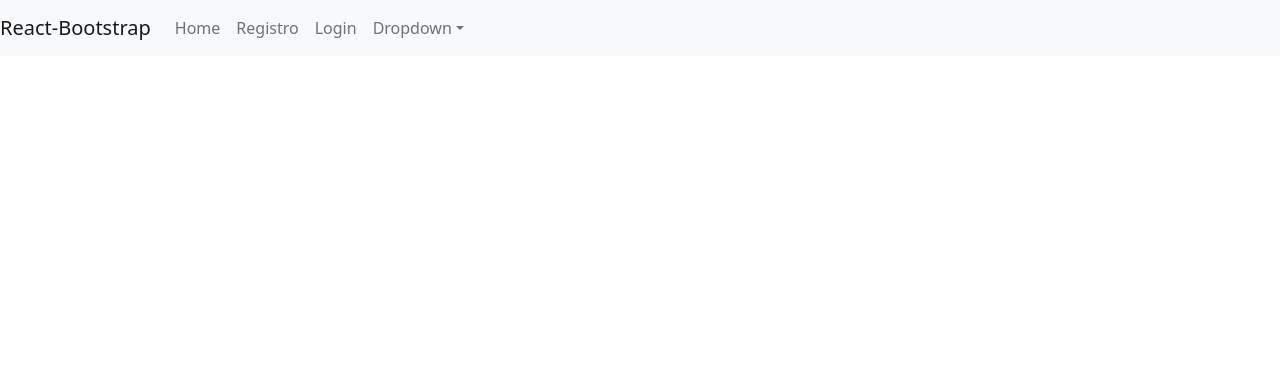
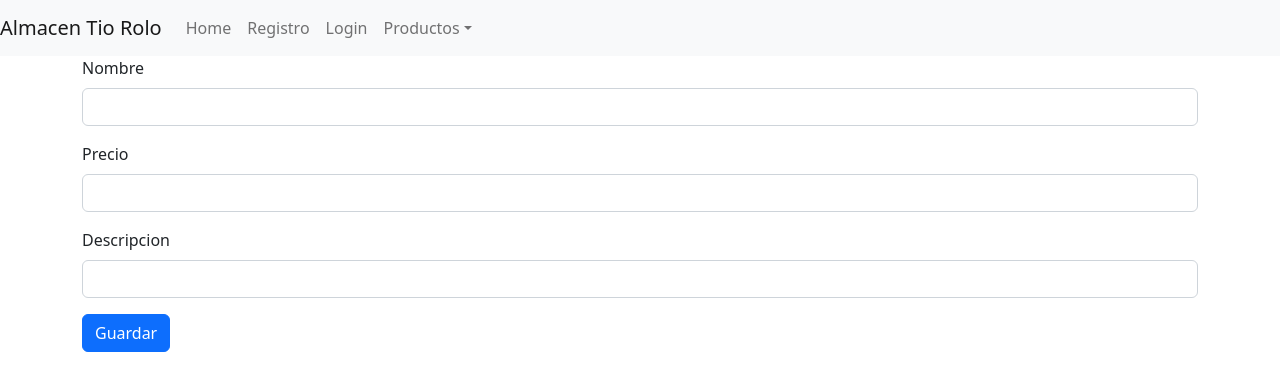
Before and after one commit to GuillermoBerlin/React_UTN, a React (Create React App) app: page /productos/alta in a window 1280 px wide. Shown: the top 390 px of the page. Built offline with nearby package versions, Linux system fonts and the light colour scheme.

Commit message:
firebase working

```diff
--- a/src/Components/Menu.js
+++ b/src/Components/Menu.js
@@ -8,23 +8,15 @@ function Menu(){
         <>
             <Navbar bg="light" expand="lg">
 
-                    <Navbar.Brand href="#home">React-Bootstrap</Navbar.Brand>
+                    <Navbar.Brand href="#home">Almacen Tio Rolo</Navbar.Brand>
                     <Navbar.Toggle aria-controls="basic-navbar-nav" />
                     <Navbar.Collapse id="basic-navbar-nav">
                     <Nav className="me-auto">
                         <Nav.Link as={Link} to="/">Home</Nav.Link>
                         <Nav.Link as={Link} to="/alta">Registro</Nav.Link>
                         <Nav.Link as={Link} to="/ingresar">Login</Nav.Link>
-                            <NavDropdown title="Dropdown" id="basic-nav-dropdown">
-                                <NavDropdown.Item href="#action/3.1">Action</NavDropdown.Item>
-                                <NavDropdown.Item href="#action/3.2">
-                                    Another action
-                                </NavDropdown.Item>
-                                <NavDropdown.Item href="#action/3.3">Something</NavDropdown.Item>
-                                <NavDropdown.Divider />
-                                <NavDropdown.Item href="#action/3.4">
-                                    Separated link
-                                </NavDropdown.Item>
+                            <NavDropdown title="Productos" id="basic-nav-dropdown">
+                                <NavDropdown.Item as={Link} to="/productos/alta">Alta</NavDropdown.Item>
                             </NavDropdown>
                     </Nav>
                     </Navbar.Collapse>
--- a/src/Components/Producto.js
+++ b/src/Components/Producto.js
@@ -1,6 +1,7 @@
 
 import { Link } from "react-router-dom";
 import {Card, Button, Col} from 'react-bootstrap'
+
 
 const styles = {
     img: {
@@ -14,6 +15,8 @@ function Producto(props) {
     const {nombre, precio,id, thumbnail} = props
 
 
+
+
         return(
             <>
             <Col>
@@ -22,7 +25,9 @@ function Producto(props) {
                     <Card.Body className="text-center">
                         <Card.Title >{nombre}</Card.Title>
                         <Card.Text>${precio}</Card.Text>
-                        <Button as={Link} to={"/producto/"+id} variant="primary">Go somewhere</Button>
+                        <Button as={Link} to={"/producto/"+id} variant="primary">Detalles</Button>
+                        <Button as={Link} to={"/productos/modificar/"+id} variant="primary">Modificar</Button>
+
                     </Card.Body>
                 </Card>
             </Col>
--- a/src/Components/Productos.js
+++ b/src/Components/Productos.js
@@ -15,8 +15,7 @@ function Productos(){
             const request = async ()=>{
             try{
                 const response = await getAllProductos()
-                setListadoProductos(response.data.results);
-
+                setListadoProductos(response);
                 setLoading(false)
                 console.log(listadoProductos)
             }catch(e){
@@ -41,7 +40,7 @@ function Productos(){
                 <h4>Productos</h4>
 
                 <Row>
-                {listadoProductos.map(listadoProducto=><Producto nombre= {listadoProducto.title} precio={listadoProducto.price} id={listadoProducto.id} thumbnail={listadoProducto.thumbnail}/>)}
+                {listadoProductos.map(listadoProducto=><Producto nombre= {listadoProducto.data().name} precio={listadoProducto.data().price} id={listadoProducto.id}/>)}
                 </Row>
 
             </div>
@@ -51,6 +50,4 @@ function Productos(){
 
 }
 
-
-
 export default Productos
--- a/src/Pages/Detalle.js
+++ b/src/Pages/Detalle.js
@@ -12,7 +12,7 @@ function Detalle(){
             const request = async ()=>{
             try{
                 const response = await getByIdProductos(id)
-                setProducto(response.data)
+                setProducto(response)
 
             }catch(e){
                 console.log(e)
@@ -25,7 +25,9 @@ function Detalle(){
 
     return(
          <>
-            <p>{producto.title}</p>
+            <p>{producto.data().name}</p>
+            <p>{producto.data().price}</p>
+            <p>{producto.data().description}</p>
         </>
     )
 }
--- /dev/null
+++ b/src/Pages/ProductosAlta.js
@@ -0,0 +1,58 @@
+import React, {useState} from "react"
+import firebase from "../Config/firebase"
+import {useForm} from "react-hook-form"
+import Button from 'react-bootstrap/Button';
+import Form from 'react-bootstrap/Form'
+
+
+function ProductosAlta(){
+
+    const { register, handleSubmit, formState: { errors } } = useForm();
+
+    const onSubmit= async(data)=>{
+
+        try{
+            const document = await firebase.firestore().collection("productos")
+            .add({
+                name:data.name,
+                price:data.price,
+                description:data.description
+            })
+            console.log("document",document)
+        }catch(e){
+            console.log(e)
+        }
+
+    }
+
+    return(
+        <>
+            <Form onSubmit={handleSubmit(onSubmit)}>
+                <Form.Group className="mb-3" controlId="formBasicEmail">
+                    <Form.Label>Nombre</Form.Label>
+                    <Form.Control type="text" {...register("name", {required: true})} />
+                    {errors.name && <span>Amigo this field is required</span>}
+                </Form.Group>
+
+                <Form.Group className="mb-3" controlId="formBasicEmail">
+                    <Form.Label>Precio</Form.Label>
+                    <Form.Control type="text" {...register("price", {required: true})} />
+                    {errors.apellido && <span>Amigo this field is required</span>}
+                </Form.Group>
+
+                <Form.Group className="mb-3" controlId="formBasicEmail">
+                    <Form.Label>Descripcion</Form.Label>
+                    <Form.Control type="text" {...register("description", {required: true})} />
+                    {errors.email && <span>Amigo this field is required</span>}
+                </Form.Group>
+
+
+                <Button variant="primary" type="submit">Guardar</Button>{' '}
+
+            </Form>
+
+        </>
+    )
+}
+
+export default ProductosAlta
--- /dev/null
+++ b/src/Pages/ProductosModificar.js
@@ -0,0 +1,78 @@
+import React, {useState, useEffect} from "react"
+import firebase from "../Config/firebase"
+import {useForm} from "react-hook-form"
+import Button from 'react-bootstrap/Button';
+import Form from 'react-bootstrap/Form'
+import { useParams } from "react-router-dom"
+import { getByIdProductos, update } from "../Service/productosServices"
+
+
+function ProductosModificar(){
+
+    const { register, handleSubmit, setValue, formState: { errors } } = useForm();
+    const {id} = useParams()
+
+    useEffect(
+        ()=>{
+            const request = async ()=>{
+            try{
+                const response = await getByIdProductos(id)
+                setValue("name", response.data().name)
+                setValue("price", response.data().price)
+                setValue("description", response.data().description)
+
+
+            }catch(e){
+                console.log(e)
+            }
+        }
+        request()
+
+        }, [id, setValue]
+    )
+
+    const onSubmit= async(data)=>{
+        try{
+            const document = await update(id, data)
+        }catch(e){
+            console.log(e)
+        }
+    }
+
+    const handleDelete = async () => {
+        const document = await firebase.db.doc("productos/"+id)
+        .delete()
+    }
+
+    return(
+        <>
+            <Button type="submit" variant="danger" onClick={handleDelete}>Eliminar</Button>
+            <Form onSubmit={handleSubmit(onSubmit)}>
+                <Form.Group className="mb-3" controlId="formBasicEmail">
+                    <Form.Label>Nombre</Form.Label>
+                    <Form.Control type="text" {...register("name", {required: true})} />
+                    {errors.name && <span>Amigo this field is required</span>}
+                </Form.Group>
+
+                <Form.Group className="mb-3" controlId="formBasicEmail">
+                    <Form.Label>Precio</Form.Label>
+                    <Form.Control type="text" {...register("price", {required: true})} />
+                    {errors.apellido && <span>Amigo this field is required</span>}
+                </Form.Group>
+
+                <Form.Group className="mb-3" controlId="formBasicEmail">
+                    <Form.Label>Descripcion</Form.Label>
+                    <Form.Control type="text" {...register("description", {required: true})} />
+                    {errors.email && <span>Amigo this field is required</span>}
+                </Form.Group>
+
+
+                <Button variant="primary" type="submit">Guardar</Button>{' '}
+
+            </Form>
+
+        </>
+    )
+}
+
+export default ProductosModificar
--- a/src/Routes/Public.js
+++ b/src/Routes/Public.js
@@ -7,6 +7,8 @@ import {
 import Registro from '../Pages/Registro';
 import Login from '../Pages/Login';
 import Detalle from '../Pages/Detalle';
+import ProductosAlta from '../Pages/ProductosAlta';
+import ProductosModificar from '../Pages/ProductosModificar';
 
 
 function Public() {
@@ -16,6 +18,8 @@ function Public() {
           <Route path="/" element={<Home/>} />
           <Route path="/alta" element={<Registro/>} />
           <Route path="/ingresar" element={<Login/>} />
+          <Route path="/productos/alta" element={<ProductosAlta/>} />
+          <Route path="/productos/modificar/:id" element={<ProductosModificar/>} />
           <Route path="/producto/:id" element={<Detalle/>} />
         </Routes>
 
--- a/src/Service/productosServices.js
+++ b/src/Service/productosServices.js
@@ -1,8 +1,16 @@
 import axios from "../Config/axios"
+import firebase from "../Config/firebase"
+
 export async function getAllProductos(buscar){
-    return axios.get("/sites/MLA/search?q="+buscar)
+    const querySnapshot = await firebase.db.collection("productos")
+    .get()
+    return querySnapshot.docs
 }
 
 export async function getByIdProductos(id){
-    return axios.get("/items/"+id)
+    return await firebase.db.doc("productos/"+id).get()
 }
+
+export async function update(id, data){
+    return await firebase.db.doc("productos/"+id).set(data)
+}
```
